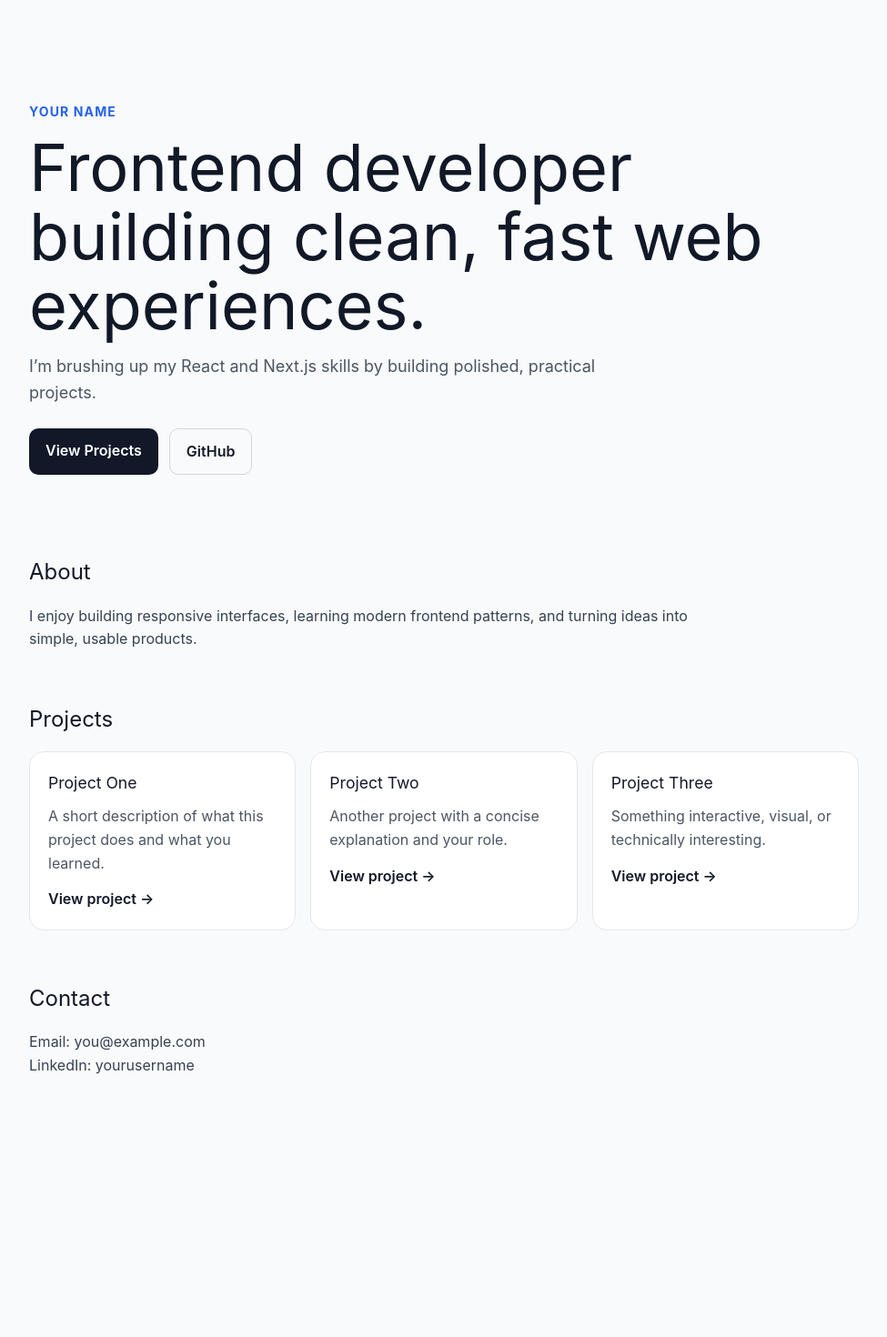
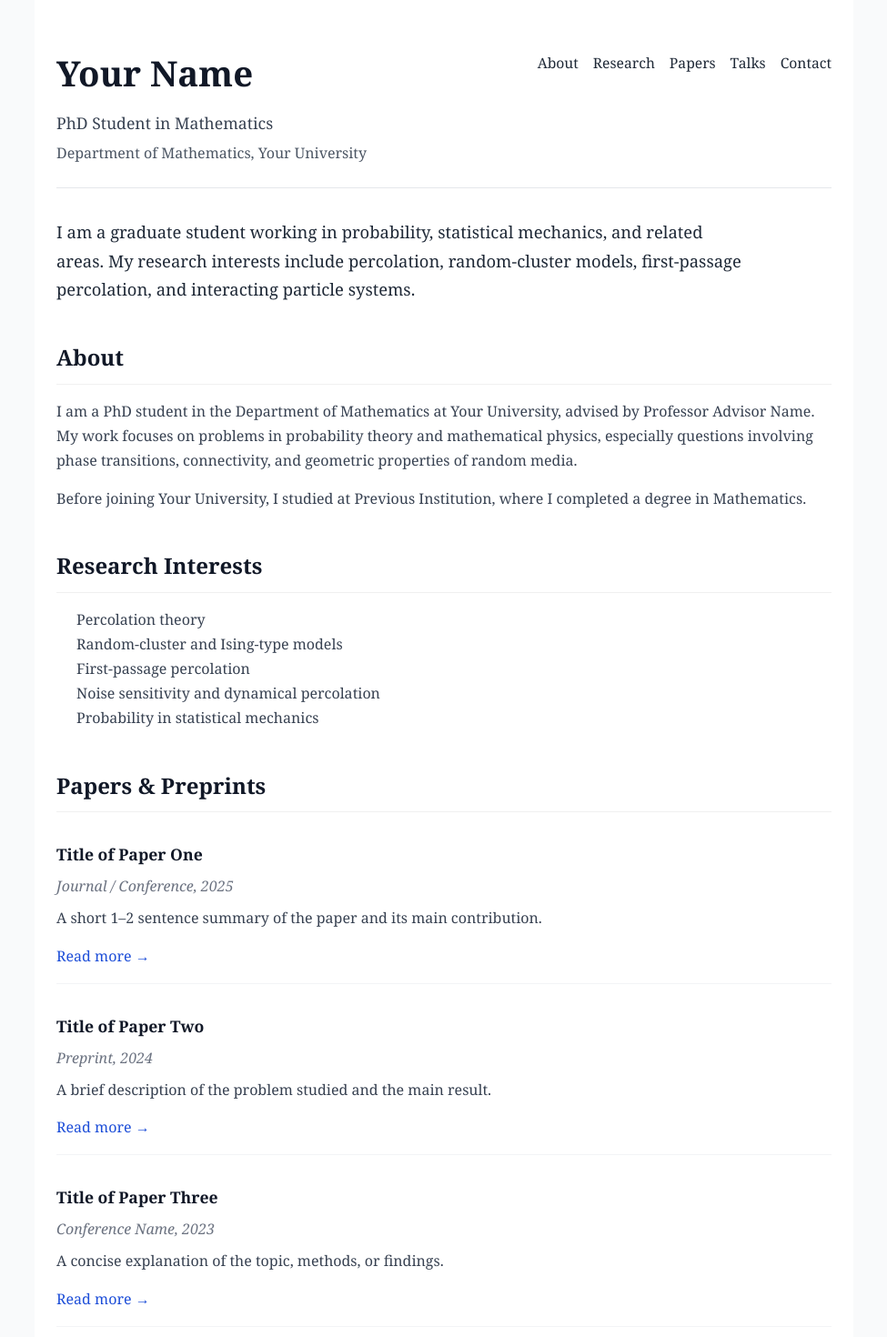
Before and after one commit to anandvhande/my-portfolio, a Next.js app: page / in a window 1280 px wide. Shown: the top 1470 px of the page at 91% size, without its empty margins (152-1127 px from the left). Before the commit the page ends 1280 px from the top, so only its background shows below. Built offline with nearby package versions, Linux system fonts and the light colour scheme.

Commit message:
adding more personal information

```diff
--- a/app/page.tsx
+++ b/app/page.tsx
@@ -1,86 +1,137 @@
-const projects = [
+const papers = [
   {
-    title: "Project One",
-    description: "A short description of what this project does and what you learned.",
-    link: "https://github.com/yourusername/project-one",
+    title: "Title of Paper One",
+    venue: "Journal / Conference, 2025",
+    description:
+      "A short 1–2 sentence summary of the paper and its main contribution.",
+    link: "#",
   },
   {
-    title: "Project Two",
-    description: "Another project with a concise explanation and your role.",
-    link: "https://github.com/yourusername/project-two",
+    title: "Title of Paper Two",
+    venue: "Preprint, 2024",
+    description:
+      "A brief description of the problem studied and the main result.",
+    link: "#",
   },
   {
-    title: "Project Three",
-    description: "Something interactive, visual, or technically interesting.",
-    link: "https://github.com/yourusername/project-three",
+    title: "Title of Paper Three",
+    venue: "Conference Name, 2023",
+    description:
+      "A concise explanation of the topic, methods, or findings.",
+    link: "#",
+  },
+];
+
+const talks = [
+  {
+    title: "Talk Title",
+    event: "Seminar or Conference Name, 2025",
+  },
+  {
+    title: "Another Talk Title",
+    event: "Department Colloquium, 2024",
   },
 ];
 
 export default function Home() {
   return (
     <main style={styles.main}>
+      <header style={styles.header}>
+        <div>
+          <h1 style={styles.name}>Your Name</h1>
+          <p style={styles.role}>
+            PhD Student in Mathematics
+          </p>
+          <p style={styles.affiliation}>
+            Department of Mathematics, Your University
+          </p>
+        </div>
+
+        <nav style={styles.nav}>
+          <a href="#about" style={styles.navLink}>About</a>
+          <a href="#research" style={styles.navLink}>Research</a>
+          <a href="#papers" style={styles.navLink}>Papers</a>
+          <a href="#talks" style={styles.navLink}>Talks</a>
+          <a href="#contact" style={styles.navLink}>Contact</a>
+        </nav>
+      </header>
+
       <section style={styles.hero}>
-        <p style={styles.kicker}>Your Name</p>
-        <h1 style={styles.title}>Frontend developer building clean, fast web experiences.</h1>
-        <p style={styles.subtitle}>
-          I’m brushing up my React and Next.js skills by building polished, practical projects.
-        </p>
-
-        <div style={styles.actions}>
-          <a href="#projects" style={styles.primaryButton}>View Projects</a>
-          <a
-            href="https://github.com/yourusername"
-            target="_blank"
-            rel="noreferrer"
-            style={styles.secondaryButton}
-          >
-            GitHub
-          </a>
-        </div>
-      </section>
-
-      <section style={styles.section}>
-        <h2 style={styles.sectionTitle}>About</h2>
-        <p style={styles.paragraph}>
-          I enjoy building responsive interfaces, learning modern frontend patterns,
-          and turning ideas into simple, usable products.
+        <p style={styles.intro}>
+          I am a graduate student working in probability, statistical mechanics,
+          and related areas. My research interests include percolation,
+          random-cluster models, first-passage percolation, and interacting
+          particle systems.
         </p>
       </section>
 
-      <section id="projects" style={styles.section}>
-        <h2 style={styles.sectionTitle}>Projects</h2>
-        <div style={styles.grid}>
-          {projects.map((project) => (
-            <article key={project.title} style={styles.card}>
-              <h3 style={styles.cardTitle}>{project.title}</h3>
-              <p style={styles.cardText}>{project.description}</p>
-              <a
-                href={project.link}
-                target="_blank"
-                rel="noreferrer"
-                style={styles.cardLink}
-              >
-                View project →
+      <section id="about" style={styles.section}>
+        <h2 style={styles.sectionTitle}>About</h2>
+        <p style={styles.paragraph}>
+          I am a PhD student in the Department of Mathematics at Your University,
+          advised by Professor Advisor Name. My work focuses on problems in
+          probability theory and mathematical physics, especially questions
+          involving phase transitions, connectivity, and geometric properties of
+          random media.
+        </p>
+        <p style={styles.paragraph}>
+          Before joining Your University, I studied at Previous Institution,
+          where I completed a degree in Mathematics.
+        </p>
+      </section>
+
+      <section id="research" style={styles.section}>
+        <h2 style={styles.sectionTitle}>Research Interests</h2>
+        <ul style={styles.list}>
+          <li>Percolation theory</li>
+          <li>Random-cluster and Ising-type models</li>
+          <li>First-passage percolation</li>
+          <li>Noise sensitivity and dynamical percolation</li>
+          <li>Probability in statistical mechanics</li>
+        </ul>
+      </section>
+
+      <section id="papers" style={styles.section}>
+        <h2 style={styles.sectionTitle}>Papers & Preprints</h2>
+        <div style={styles.items}>
+          {papers.map((paper) => (
+            <article key={paper.title} style={styles.itemCard}>
+              <h3 style={styles.itemTitle}>{paper.title}</h3>
+              <p style={styles.itemMeta}>{paper.venue}</p>
+              <p style={styles.paragraph}>{paper.description}</p>
+              <a href={paper.link} style={styles.link}>
+                Read more →
               </a>
             </article>
           ))}
         </div>
       </section>
 
-      <section style={styles.section}>
+      <section id="talks" style={styles.section}>
+        <h2 style={styles.sectionTitle}>Selected Talks</h2>
+        <div style={styles.items}>
+          {talks.map((talk) => (
+            <article key={talk.title} style={styles.itemCard}>
+              <h3 style={styles.itemTitle}>{talk.title}</h3>
+              <p style={styles.itemMeta}>{talk.event}</p>
+            </article>
+          ))}
+        </div>
+      </section>
+
+      <section id="contact" style={styles.section}>
         <h2 style={styles.sectionTitle}>Contact</h2>
         <p style={styles.paragraph}>
-          Email: <a href="mailto:you@example.com">you@example.com</a>
+          Email: <a href="mailto:you@example.com" style={styles.link}>you@example.com</a>
         </p>
         <p style={styles.paragraph}>
-          LinkedIn:{" "}
-          <a
-            href="https://www.linkedin.com/in/yourusername/"
-            target="_blank"
-            rel="noreferrer"
-          >
-            yourusername
-          </a>
+          CV: <a href="#" style={styles.link}>Curriculum Vitae</a>
+        </p>
+        <p style={styles.paragraph}>
+          Google Scholar: <a href="#" style={styles.link}>Profile</a>
+        </p>
+        <p style={styles.paragraph}>
+          arXiv: <a href="#" style={styles.link}>Author page</a>
         </p>
       </section>
     </main>
@@ -89,90 +140,97 @@ export default function Home() {
 
 const styles: Record<string, React.CSSProperties> = {
   main: {
-    maxWidth: 960,
+    maxWidth: 900,
     margin: "0 auto",
-    padding: "64px 24px 96px",
+    padding: "48px 24px 80px",
     fontFamily:
-      'Inter, ui-sans-serif, system-ui, -apple-system, BlinkMacSystemFont, "Segoe UI", sans-serif',
+      'Georgia, "Times New Roman", Times, serif',
     color: "#111827",
-    lineHeight: 1.6,
+    lineHeight: 1.7,
+    backgroundColor: "#ffffff",
+  },
+  header: {
+    display: "flex",
+    justifyContent: "space-between",
+    alignItems: "flex-start",
+    gap: 24,
+    flexWrap: "wrap",
+    borderBottom: "1px solid #e5e7eb",
+    paddingBottom: 24,
+    marginBottom: 32,
+  },
+  name: {
+    fontSize: "2.4rem",
+    margin: 0,
+    fontWeight: 600,
+  },
+  role: {
+    margin: "8px 0 4px",
+    fontSize: "1.1rem",
+    color: "#374151",
+  },
+  affiliation: {
+    margin: 0,
+    color: "#4b5563",
+  },
+  nav: {
+    display: "flex",
+    gap: 16,
+    flexWrap: "wrap",
+    marginTop: 8,
+  },
+  navLink: {
+    textDecoration: "none",
+    color: "#1f2937",
+    fontSize: "0.98rem",
   },
   hero: {
-    padding: "48px 0 32px",
+    marginBottom: 40,
   },
-  kicker: {
-    fontSize: 14,
-    fontWeight: 700,
-    textTransform: "uppercase",
-    letterSpacing: "0.08em",
-    color: "#2563eb",
-    marginBottom: 12,
-  },
-  title: {
-    fontSize: "clamp(2.5rem, 6vw, 4.5rem)",
-    lineHeight: 1.05,
-    margin: "0 0 16px",
-  },
-  subtitle: {
-    fontSize: "1.125rem",
-    maxWidth: 700,
-    color: "#4b5563",
-    marginBottom: 24,
-  },
-  actions: {
-    display: "flex",
-    gap: 12,
-    flexWrap: "wrap",
-  },
-  primaryButton: {
-    background: "#111827",
-    color: "white",
-    padding: "12px 18px",
-    borderRadius: 10,
-    textDecoration: "none",
-    fontWeight: 600,
-  },
-  secondaryButton: {
-    border: "1px solid #d1d5db",
-    color: "#111827",
-    padding: "12px 18px",
-    borderRadius: 10,
-    textDecoration: "none",
-    fontWeight: 600,
+  intro: {
+    fontSize: "1.15rem",
+    color: "#1f2937",
+    maxWidth: 760,
   },
   section: {
-    marginTop: 56,
+    marginTop: 40,
   },
   sectionTitle: {
     fontSize: "1.5rem",
+    fontWeight: 600,
     marginBottom: 16,
+    borderBottom: "1px solid #f0f0f0",
+    paddingBottom: 8,
   },
   paragraph: {
+    fontSize: "1rem",
     color: "#374151",
-    maxWidth: 760,
+    marginBottom: 14,
   },
-  grid: {
+  list: {
+    paddingLeft: 22,
+    color: "#374151",
+  },
+  items: {
     display: "grid",
-    gridTemplateColumns: "repeat(auto-fit, minmax(240px, 1fr))",
     gap: 16,
   },
-  card: {
-    border: "1px solid #e5e7eb",
-    borderRadius: 16,
-    padding: 20,
-    background: "#fff",
+  itemCard: {
+    padding: "16px 0",
+    borderBottom: "1px solid #f3f4f6",
   },
-  cardTitle: {
-    marginTop: 0,
-    marginBottom: 10,
+  itemTitle: {
+    margin: "0 0 6px",
     fontSize: "1.1rem",
-  },
-  cardText: {
-    color: "#4b5563",
-    marginBottom: 14,
-  },
-  cardLink: {
-    textDecoration: "none",
     fontWeight: 600,
   },
+  itemMeta: {
+    margin: "0 0 8px",
+    color: "#6b7280",
+    fontStyle: "italic",
+  },
+  link: {
+    color: "#1d4ed8",
+    textDecoration: "none",
+  },
 };
```
